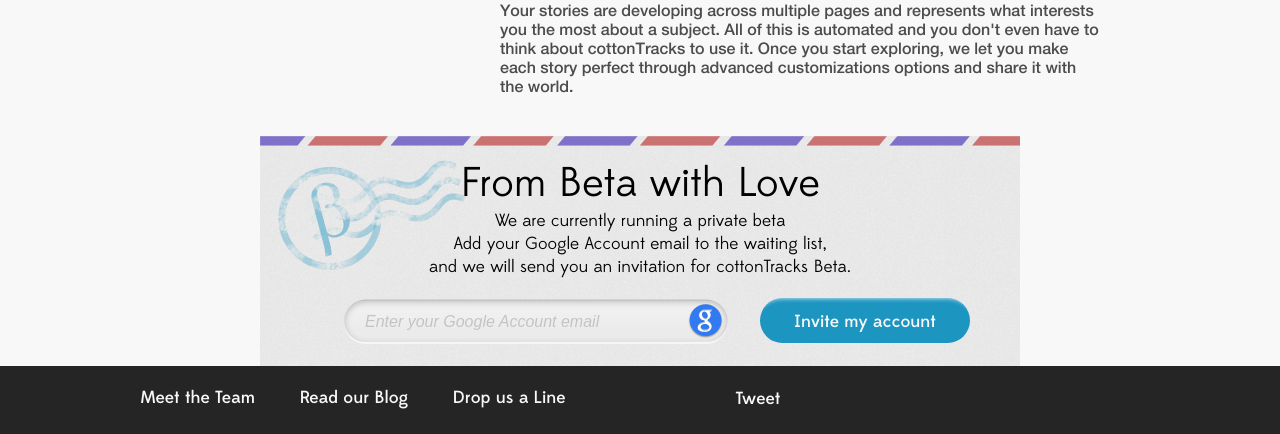
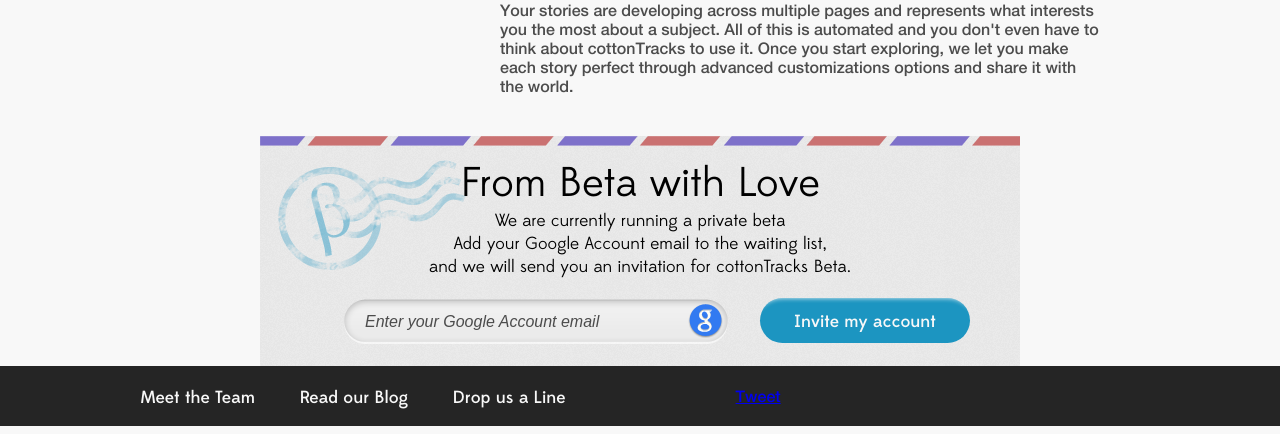
Before and after one commit to moutard/cottonTracks-Website, a PHP site: page / in a window 1280 px wide. Shown: the part 1790-2224 px from the top of the page. Run offline with PHP 8.4, Linux system fonts and the light colour scheme; style sheets or scripts are compiled from the project's sources; some libraries are stand-ins or nearby versions.

Commit message:
fix: link footer

```diff
--- a/index.less
+++ b/index.less
@@ -373,7 +373,7 @@
 				height: 52px;
 				font-style: italic;
 				font-size: 1em;
-				color: #c4c4c4;
+				color: #4c4c4c;
 				border: 0;
 				padding-left: 25px;
 				position: absolute;
@@ -422,6 +422,7 @@
 
 #footer{
 	background-color: #252525;
+	padding-bottom: 20px;
 
 	.content_column{
 		padding-top: 20px;
@@ -430,7 +431,6 @@
 
 	#sitemap{
 		float: left;
-	}
 
 		a{
 			color: #f8f8f8;
@@ -440,9 +440,10 @@
 			font-family: Edmondsans;
 			text-decoration: none;
 		}
+	}
 
 	#social{
-		margin-left: 100px;
+		float:left;
 		margin-top: 5px;
 		position: relative;
 		left: 100px;
```
Lines whose indentation alone changed are shown as unchanged.
